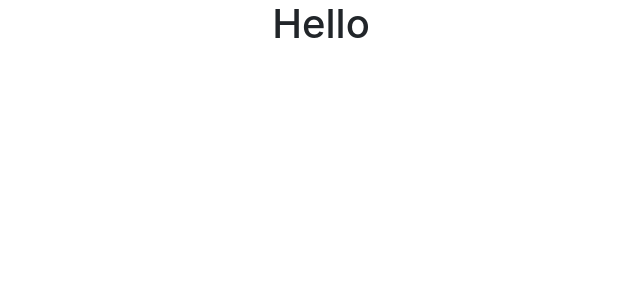
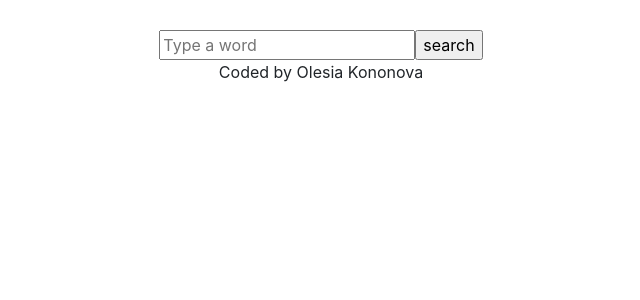
Before and after one commit to Olesia20/Dictionary-app, a React (Create React App) app: page / in a window 1280 px wide. Shown: the top 300 px of the page, without its empty margins (319-959 px from the left). Built offline with nearby package versions, Linux system fonts and the light colour scheme.

Commit message:
Created search engine

```diff
--- a/src/App.js
+++ b/src/App.js
@@ -1,9 +1,13 @@
 import "./App.css";
+import Dictionary from "./Dictionary";
 
 function App() {
   return (
     <div className="App">
-      <h1>Hello</h1>
+      <div className="container">
+        <Dictionary />
+      </div>
+      <div>Coded by Olesia Kononova</div>
     </div>
   );
 }
--- /dev/null
+++ b/src/Dictionary.css
@@ -0,0 +1,3 @@
+.dictionary {
+  margin-top: 30px;
+}
--- /dev/null
+++ b/src/Dictionary.js
@@ -0,0 +1,25 @@
+import React, { useState } from "react";
+import "./Dictionary.css";
+export default function Dictionary() {
+  let [keyword, setKeyword] = useState("");
+  function search(event) {
+    event.preventDefault();
+    alert(`searching for ${keyword}`);
+  }
+  function handlKeyworldChange(event) {
+    console.log(event.target.value);
+    setKeyword(event.target.value);
+  }
+  return (
+    <div className="dictionary">
+      <form onSubmit={search}>
+        <input
+          type="search"
+          placeholder="Type a word"
+          onChange={handlKeyworldChange}
+        />
+        <input type="submit" value="search" />
+      </form>
+    </div>
+  );
+}
```
